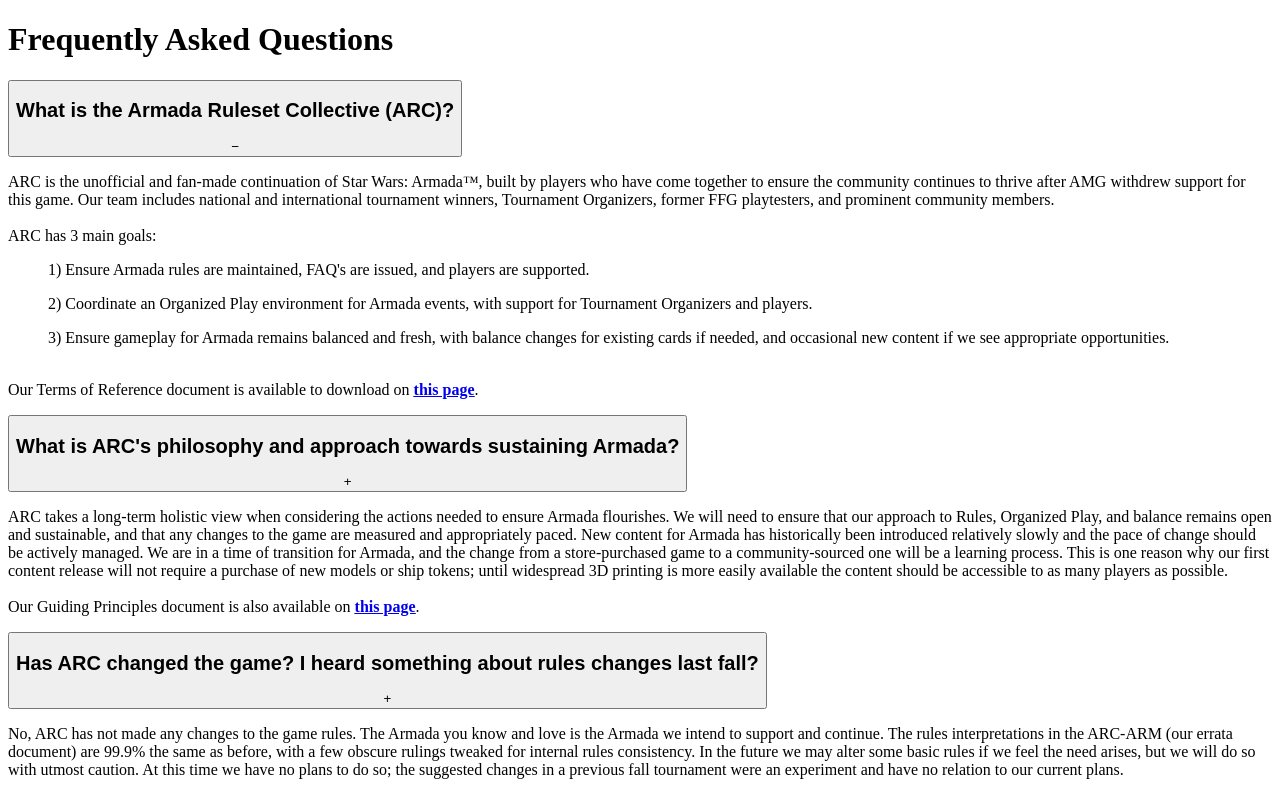
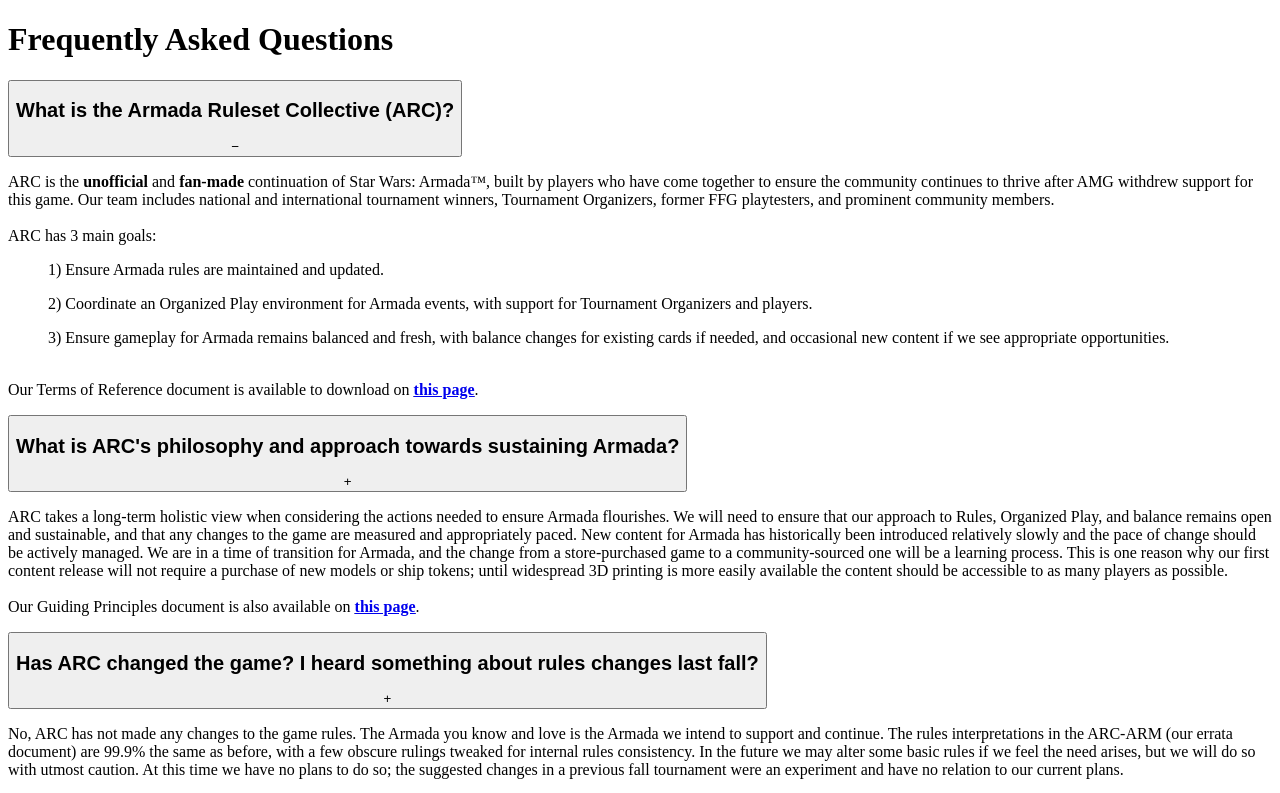
Before and after one commit to Electrynth/armadarulesetcollective, a Next.js app: page /FAQ in a window 1280 px wide. Shown: the top 793 px of the page. Built offline with nearby package versions, Linux system fonts and the light colour scheme.

Commit message:
Adding some emphasis

```diff
--- a/src/pages/FAQ.jsx
+++ b/src/pages/FAQ.jsx
@@ -31,10 +31,10 @@ const FAQ = () => {
               }`}
             >
               <p className="text-gray-300 leading-relaxed whitespace-pre-line">
-                ARC is the unofficial and fan-made continuation of Star Wars: Armada™, built by players who have come together to ensure the community continues to thrive after AMG withdrew support for this game. Our team includes national and international tournament winners, Tournament Organizers, former FFG playtesters, and prominent community members.
+                ARC is the <b>unofficial</b> and <b>fan-made</b> continuation of Star Wars: Armada™, built by players who have come together to ensure the community continues to thrive after AMG withdrew support for this game. Our team includes national and international tournament winners, Tournament Organizers, former FFG playtesters, and prominent community members.
                 <br /><br />
                 ARC has 3 main goals:
-                <ul>1) Ensure Armada rules are maintained, FAQ's are issued, and players are supported.</ul>
+                <ul>1) Ensure Armada rules are maintained and updated.</ul>
                 <ul>2) Coordinate an Organized Play environment for Armada events, with support for Tournament Organizers and players.</ul>
                 <ul>3) Ensure gameplay for Armada remains balanced and fresh, with balance changes for existing cards if needed, and occasional new content if we see appropriate opportunities.</ul>
                 <br />
```
